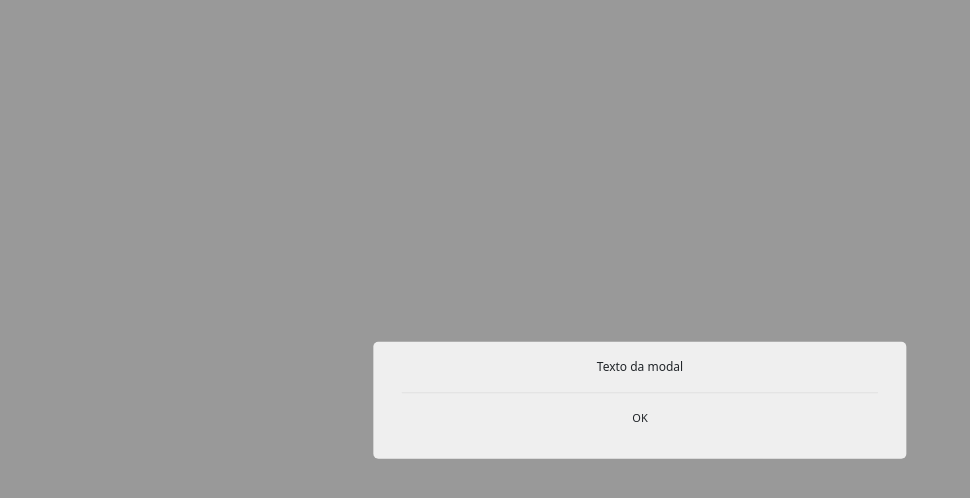
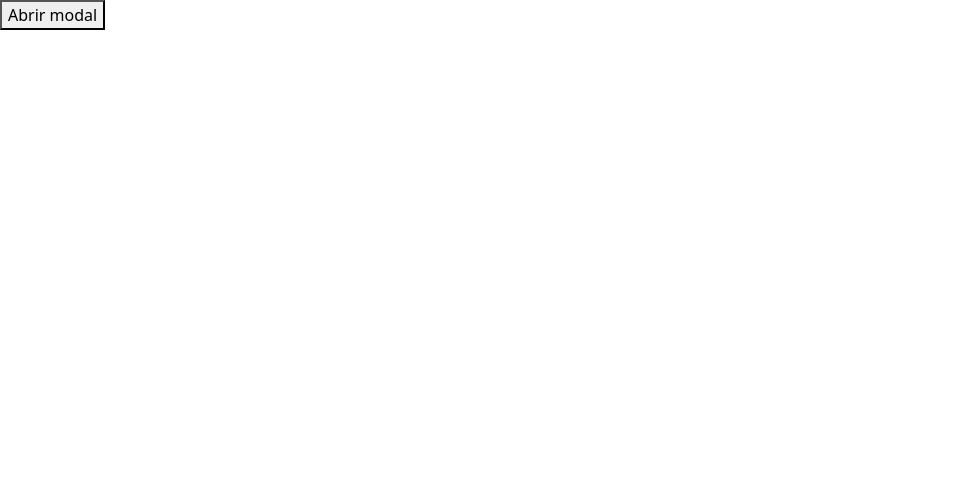
Before and after one commit to DinaX02/Boomerang, a React (Create React App) app: page /profile-page in a window 1280 px wide. Shown: the top 498 px of the page, without its empty margins (0-970 px from the left). Built offline with nearby package versions, Linux system fonts and the light colour scheme.

Commit message:
finalizacao do componente modal

```diff
--- a/src/components/Modal.js
+++ b/src/components/Modal.js
@@ -14,11 +14,18 @@ const Modal = (props) => {
     OK
     */
     return (
-        <div className="fundoModal">
-            <Col xs={10} lg={5} className="modalComponent">
+        <div className="fundoModal"
+        style={
+            props.fecharModal
+            ? { display: "none"}
+            : {display: "block"}
+        }>
+            <Col xs={10} lg={5} className="modalContent">
                 <p className="textoModal">{props.message}</p>
                 <hr className="divisorModal"></hr>
-                <p className="btnOK">OK</p>   {/*Aplicar um onClick para fechar a modal (de true para false)*/}
+                <button className="btnOK" onClick={() => {
+                    props.setFecharModal(!props.fecharModal)
+                }}>OK</button>   {/*Aplicar um onClick para fechar a modal (de true para false)*/}
             </Col>
         </div>
     )
--- a/src/components/modal.css
+++ b/src/components/modal.css
@@ -1,8 +1,9 @@
-.modalComponent {
+.modalContent {
     background-color: #eFeFeF;
     border-radius: 5px;
     text-align: center;
-    padding: 16px 28px;
+    padding: 0 28px;
+    padding-top: 16px;
     margin: auto;
     position: absolute;
     top: 50%;
@@ -13,7 +14,11 @@
 .fundoModal {
     background-color: rgba(0, 0, 0, 0.4);
     height: 100vh;
-    position: relative;
+    position: fixed;
+    top: 0;
+    left: 0;
+    width: 100%;
+    display: flex;
 }
 
 /*divisor da modal*/
@@ -21,6 +26,7 @@ hr.divisorModal {
     border-top: 2px solid #e4e4e4;
     border-radius: 5px;
     opacity: 1;
+    margin-bottom: 0;
 }
 
 .textoModal {
@@ -29,4 +35,8 @@ hr.divisorModal {
 
 .btnOK {
     font-size: 11px;
+    outline: none;
+    width: 100%;
+    padding: 15px 0;
+    border: 1px transparent;
 }
--- a/src/pages/Profile.js
+++ b/src/pages/Profile.js
@@ -1,10 +1,18 @@
-import React from 'react'
+import React, { useState } from 'react'
 import Modal from '../components/Modal'
 
 const Profile = () => {
+    const [fecharModal, setFecharModal] = useState(true);
     return (
         <div>
-            <Modal message="Texto da modal"/>
+            <button onClick={() => {
+                setFecharModal(!fecharModal);
+            }}>Abrir modal</button>
+            <Modal
+                fecharModal={fecharModal}
+                setFecharModal={setFecharModal}
+                message="Texto da modal - exemplo"
+            />
         </div>
     )
 }
```
